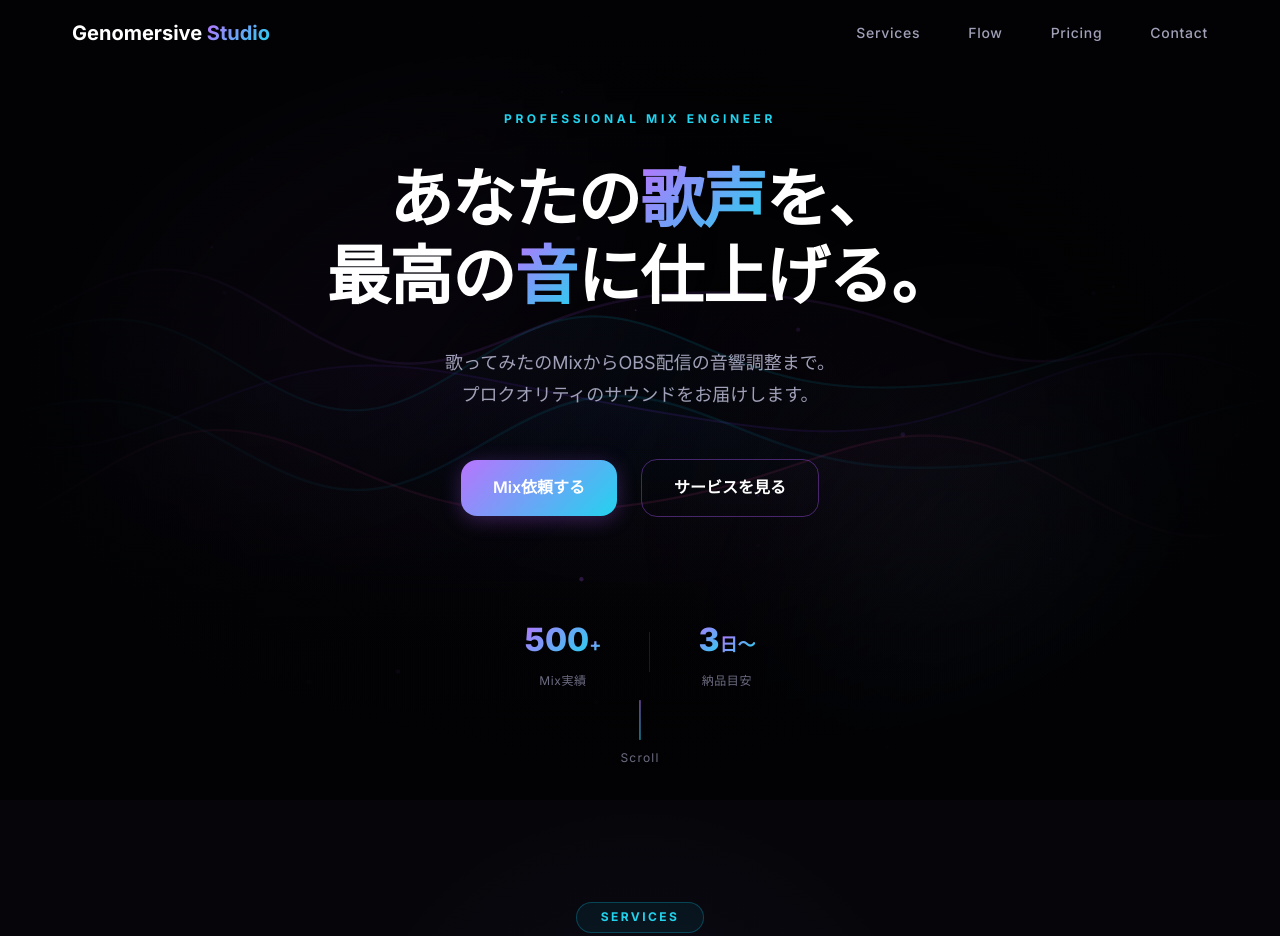
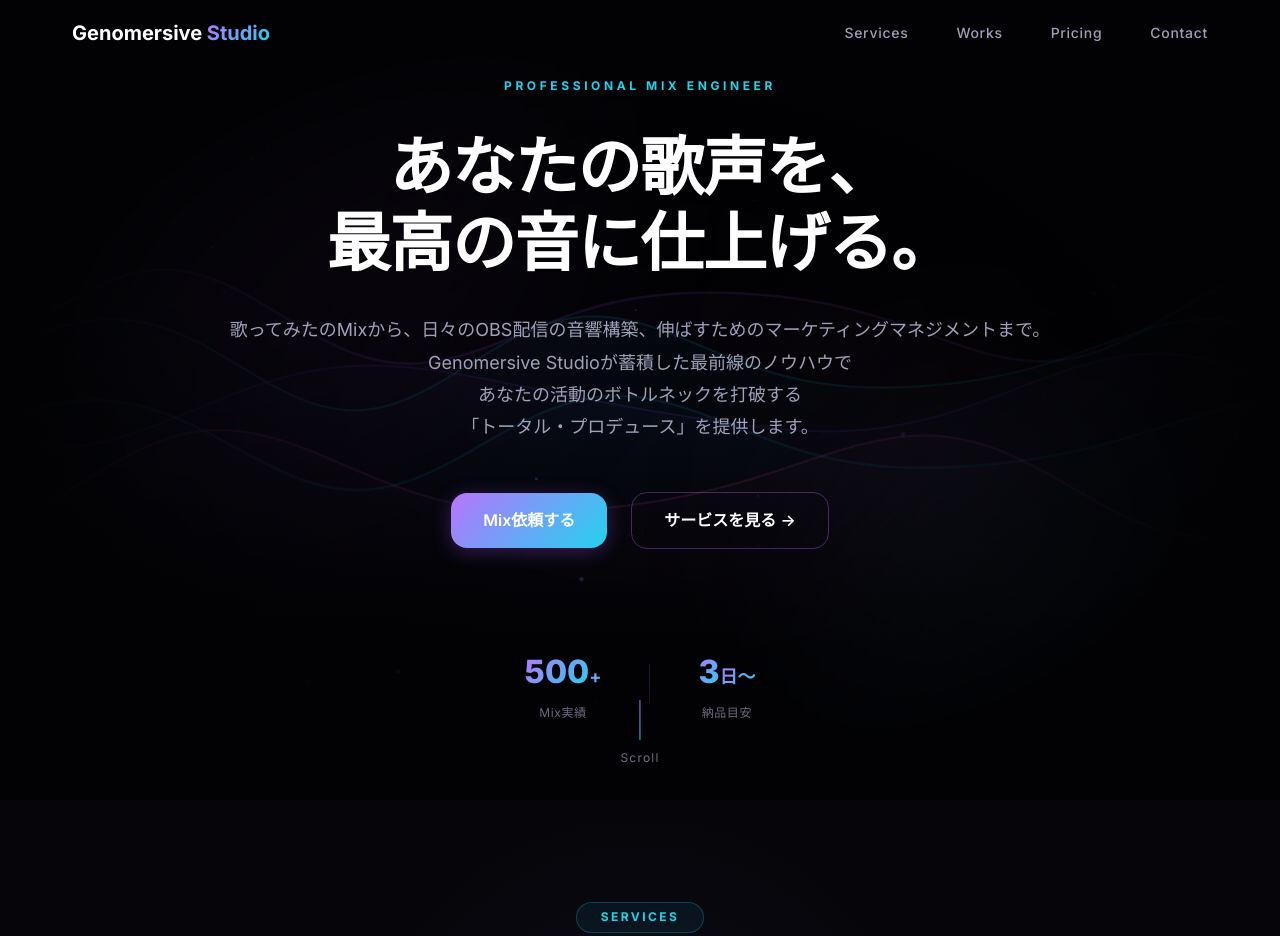
Before and after one commit to milagmstudio-maker/Genomersive-Studio, a plain HTML site: page index.html in a window 1280 px wide. Shown: the top 936 px of the page. Drawn offline with Linux system fonts and the light colour scheme; animation ran at ten frames a second.

Commit message:
0323index.html

```diff
--- a/index.html
+++ b/index.html
@@ -34,7 +34,7 @@
       </a>
       <ul class="nav-links" id="navLinks">
         <li><a href="#services">Services</a></li>
-        <li><a href="#workflow">Flow</a></li>
+        <li><a href="works.html">Works</a></li>
         <li><a href="#pricing">Pricing</a></li>
         <li><a href="#contact">Contact</a></li>
       </ul>
@@ -51,19 +51,20 @@
     <div class="hero-content">
       <p class="hero-tag animate-in">PROFESSIONAL MIX ENGINEER</p>
       <h1 class="hero-title animate-in">
-        あなたの<span class="gradient-text">歌声</span>を、<br>
-        最高の<span class="gradient-text">音</span>に仕上げる。
+        あなたの歌声を、<br>
+        最高の音に仕上げる。
       </h1>
       <p class="hero-description animate-in">
-        歌ってみたのMixからOBS配信の音響調整まで。<br>
-        プロクオリティのサウンドをお届けします。
+        歌ってみたのMixから、日々のOBS配信の音響構築、伸ばすためのマーケティングマネジメントまで。<br>
+        Genomersive Studioが蓄積した最前線のノウハウで<br>
+        あなたの活動のボトルネックを打破する<br>
+        「トータル・プロデュース」を提供します。
       </p>
       <div class="hero-cta animate-in">
         <a href="#contact" class="btn btn-primary">
-          <span class="btn-glow"></span>
           Mix依頼する
         </a>
-        <a href="#services" class="btn btn-outline">サービスを見る</a>
+        <a href="#services" class="btn btn-outline">サービスを見る →</a>
       </div>
       <div class="hero-stats animate-in">
         <div class="stat">
@@ -540,7 +541,7 @@
             <h4>Links</h4>
             <ul>
               <li><a href="#pricing">料金プラン</a></li>
-              <li><a href="#workflow">依頼の流れ</a></li>
+              <li><a href="works.html">実績</a></li>
               <li><a href="#contact">お問い合わせ</a></li>
             </ul>
           </div>
```
